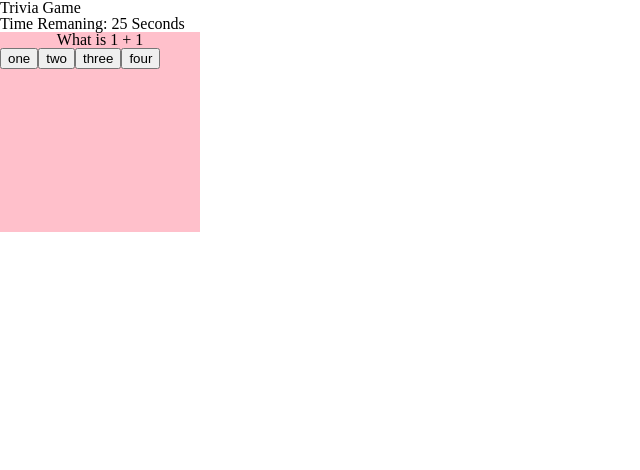
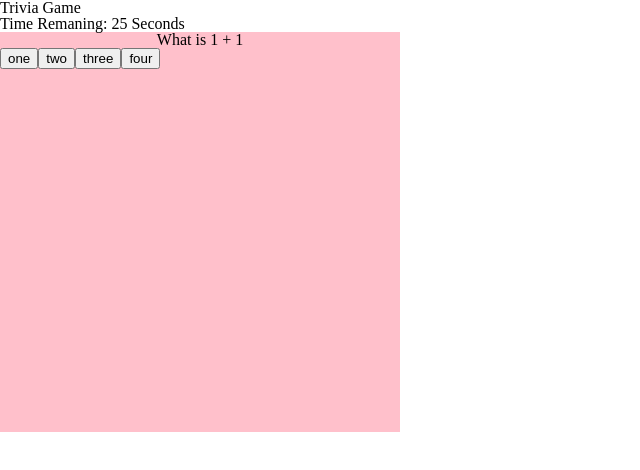
Before and after one commit to jstudenski/TriviaGame, a plain HTML site: page index.html in a window 1280 px wide. Shown: the whole page, without its empty margins (0-640 px from the left). Drawn offline with nearby package versions, Linux system fonts and the light colour scheme.

Commit message:
unsaved from sun

```diff
--- a/assets/css/style.css
+++ b/assets/css/style.css
@@ -1,6 +1,6 @@
 #gamearea {
-  width: 200px;
-  height: 200px;
+  width: 400px;
+  height: 400px;
   background-color: pink;
 
 }
--- a/assets/javascript/app.js
+++ b/assets/javascript/app.js
@@ -1,4 +1,5 @@
 window.onload = function() {
+
 // Score
 var correct = 0;
 var incorrect = 0;
@@ -34,11 +35,11 @@ function newQuestion(q) {
 
   $("#question").html(questions[q].question);
 
-  for(i=1; i < questions[q].guesses.length+1; i++){
+  for(i=0; i < questions[q].guesses.length; i++){
     var btn = $("<button>");
    //  btn.addClass("guess");
-    btn.attr("data-guess", questions[q].guesses[i-1]);
-    btn.text(questions[q].guesses[i-1]);
+    btn.attr("data-guess", questions[q].guesses[i]);
+    btn.text(questions[q].guesses[i]);
     btn.click(checkGuess);
     $("#guesses").append(btn);
   }
@@ -74,7 +75,7 @@ function displayResult(status){
     $("#status").html('Nope!');
     $("#status").append('<br>The correct guess was: ' + questions[currentQ].answer);
 
-  } else {
+  } else if (status === 'timeup') {
     incomplete++;
 
     $("#status").html('Out of Time!');
@@ -84,10 +85,7 @@ function displayResult(status){
   clearInterval(intervalId);
 
   setTimeout(function(){
-    // console.log("INIT");
     $("#status").html('');
-    //console.log(questions.length-1);
-    // console.log(currentQ);
 
     if (currentQ < questions.length-1) {
       newQuestion(++currentQ);
@@ -98,7 +96,7 @@ function displayResult(status){
       $("#status").append('<br>Incomplete: ' + incomplete);
     }
 
-  }, 1000);
+  }, 3000);
 
 }
 
```
Also changed, not shown: index.html (+0 -1 lines).
